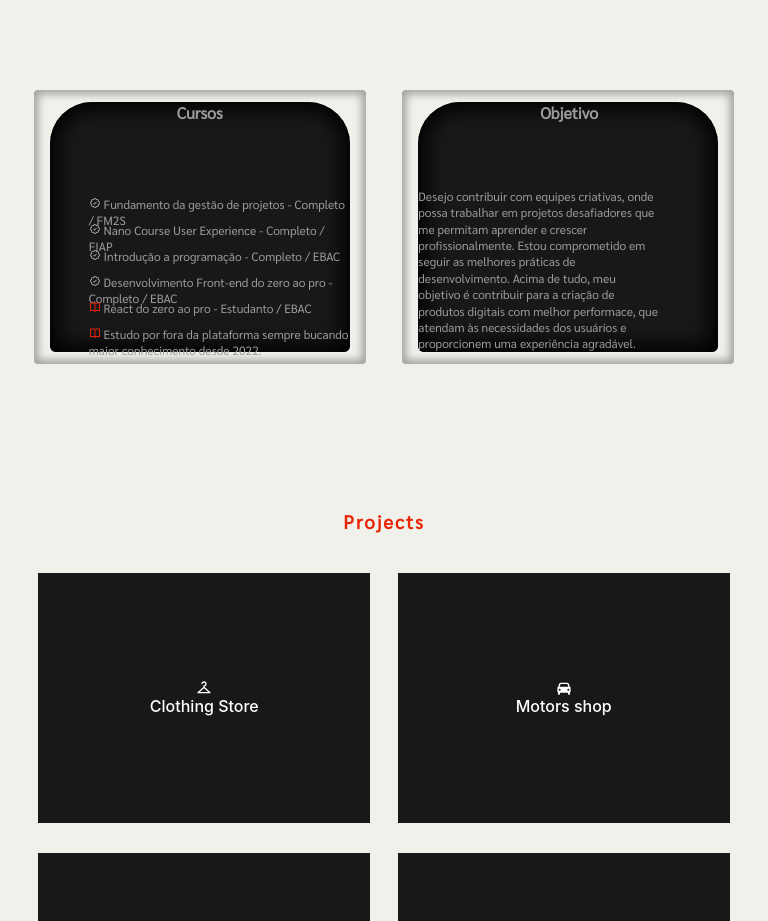
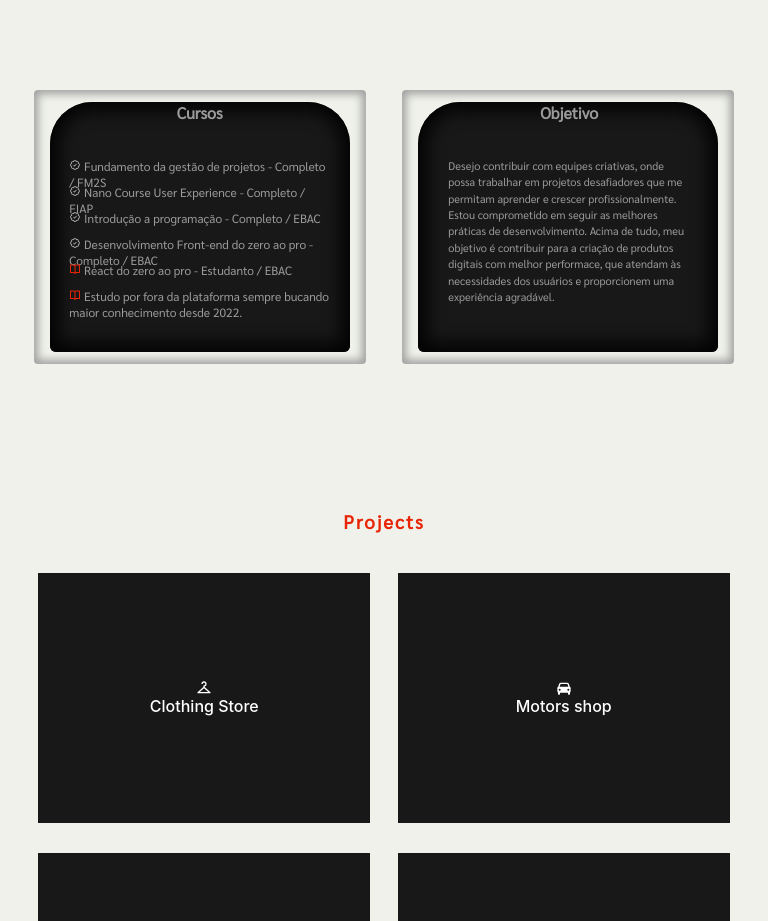
Before and after one commit to jotaMch/Portfolio_Jm, a React (Vite) app: page / in a window 768 px wide. Shown: the part 2600-3521 px from the top of the page. Built offline with nearby package versions, Linux system fonts and the light colour scheme.

Commit message:
remove padding e margin

```diff
--- a/src/styles/educacao.css
+++ b/src/styles/educacao.css
@@ -104,9 +104,11 @@ p.text-objetivo {
         height: 250px;
     }
 
+
     .cursos {
-        padding-top: 62px;
+        padding-top: 0;
         width: 87%;
+        margin: 0 auto;
     }
 
     .cursos li {
@@ -115,8 +117,9 @@ p.text-objetivo {
 
     p.text-objetivo {
         width: 80%;
-
-        padding-top: 64px;
+        font-size: 11px;
+        margin: 0 auto;
+        padding-top: 0;
     }
 
     .educacao__card h4 {
```
